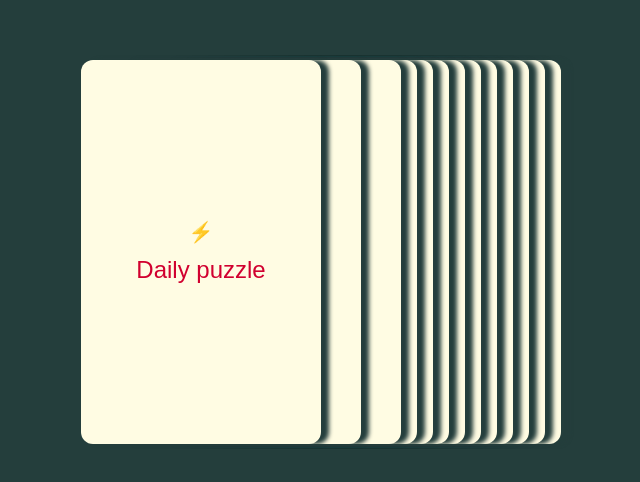
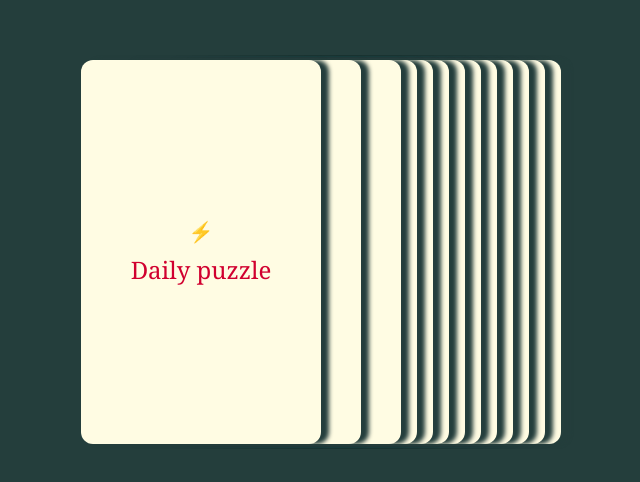
Before and after one commit to shfox2-dev/the.deck, a Next.js app: page / in a window 1280 px wide. Shown: the part 168-650 px from the top of the page, without its empty margins (319-959 px from the left). Built offline with nearby package versions, Linux system fonts and the light colour scheme.

Commit message:
Update globals.css

```diff
--- a/app/globals.css
+++ b/app/globals.css
@@ -38,5 +38,5 @@
 body {
   background: var(--color-bg);
   color: var(--color-ink);
-  font-family: Arial, Helvetica, sans-serif;
+  font-family: Georgia, "Times New Roman", serif;
 }
```
